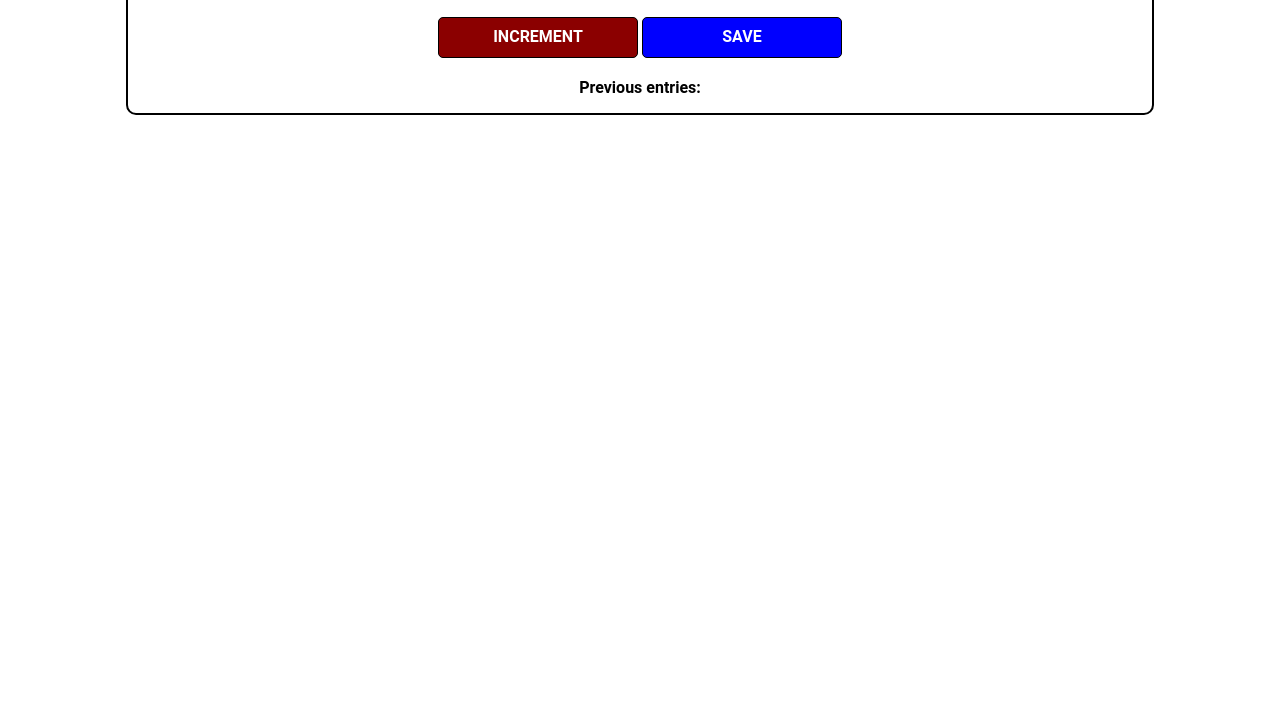
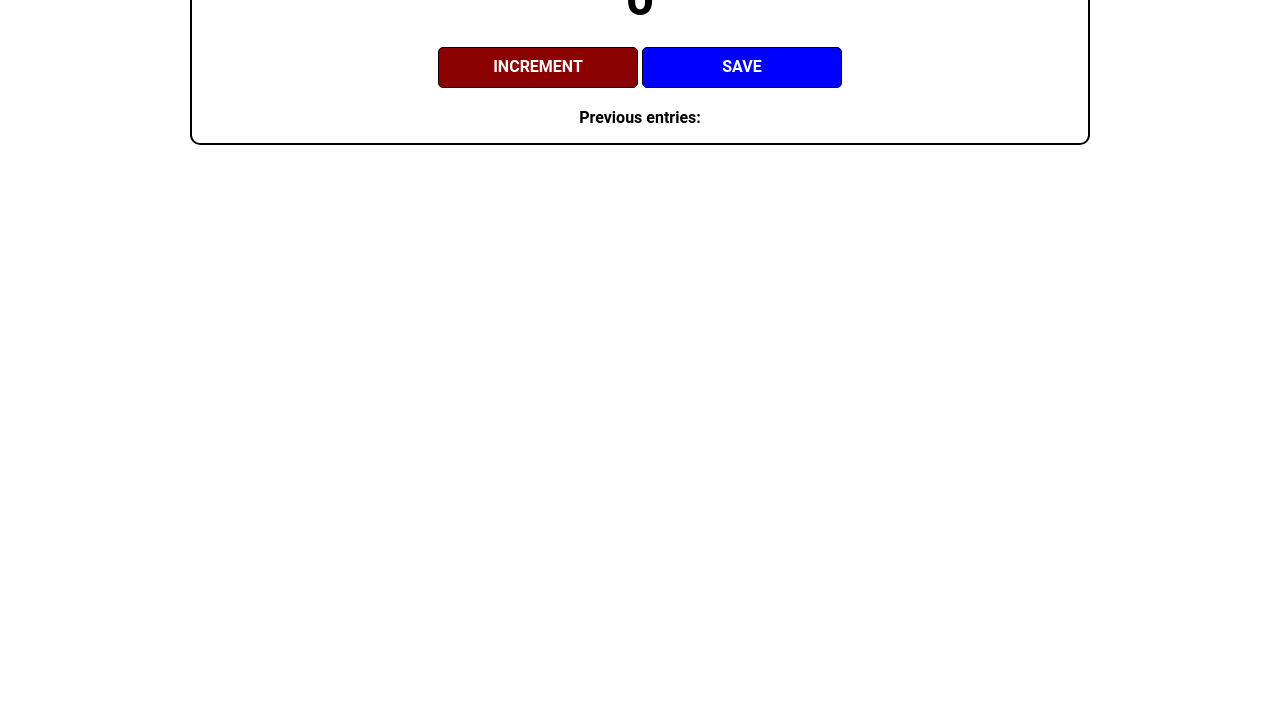
Before and after one commit to abolore0x/people-counter, a plain HTML site: page index.html in a window 1280 px wide. Shown: the part 119-830 px from the top of the page. Before the commit the page ends 800 px from the top, so only its background shows below. Drawn offline with nearby package versions, Linux system fonts and the light colour scheme.

Commit message:
Add files via upload
The background image position was not centered, causing it to be overstretched when on full screen. However, this issue was corrected in the recent changes.

```diff
--- a/index.css
+++ b/index.css
@@ -4,12 +4,14 @@ body {
     font-family: Roboto, Oxygen, Ubuntu, Cantarell, 'Open Sans', 'Helvetica Neue', sans-serif;
     font-weight: bold;
     text-align: center;
+    margin-top: 30px;
+    width: 100%;
     height: 100vh;
-    width: 100%;
+    background-position: center;
 }
 
 .container {
-    max-width: 80%;
+    max-width: 70%;
     background-color: rgba(255, 255, 255, 0.5);
     margin: auto;
     border: 2px solid black;
```
